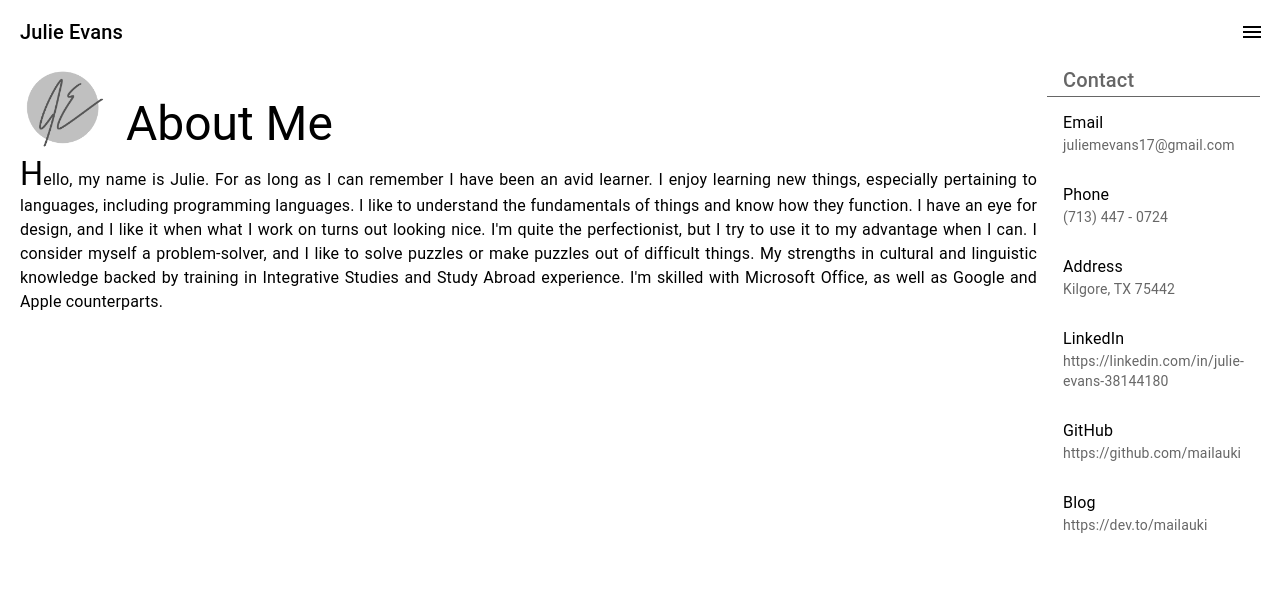
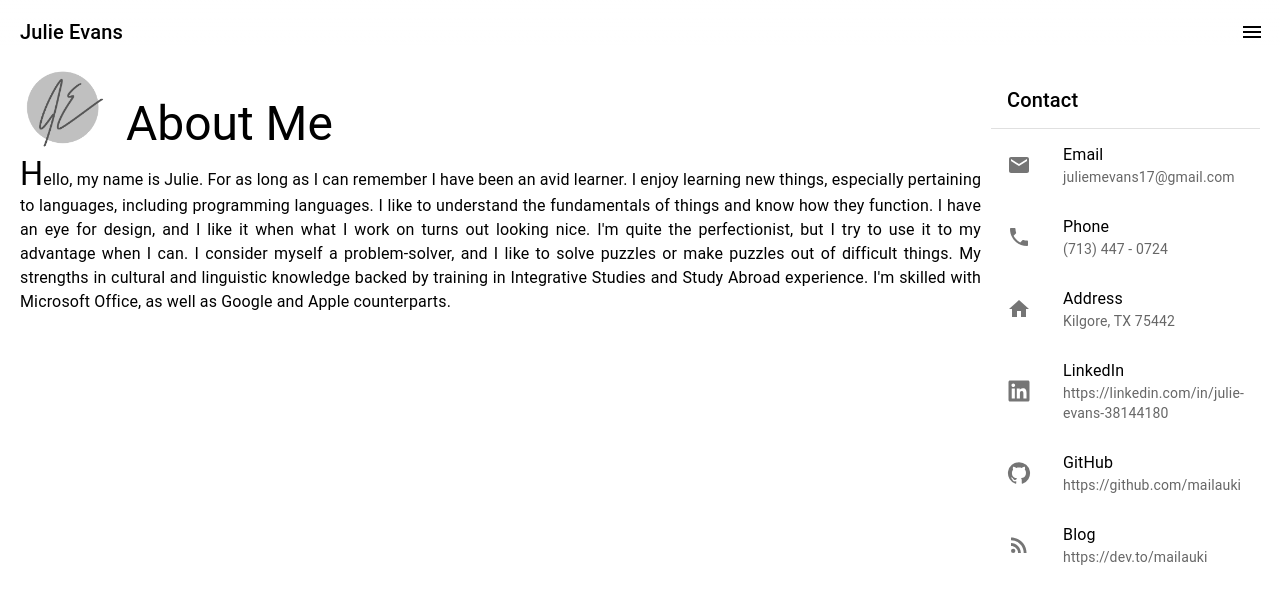
Before and after one commit to mailauki/portfolio-v1, a React (Create React App) app: page /about-me in a window 1280 px wide. Shown: the top 602 px of the page. Built offline with nearby package versions, Linux system fonts and the light colour scheme.

Commit message:
Added icons to Contact

```diff
--- a/src/App.css
+++ b/src/App.css
@@ -22,6 +22,7 @@
   top: 0;
   z-index: 2;
   /* background: linear-gradient(to bottom, rgba(0,0,0,0.7) 0%, rgba(0,0,0,0.3) 70%, rgba(0,0,0,0) 100%); */
+  background: linear-gradient(to bottom, rgba(255, 255, 255, 0.7) 0%, rgba(255, 255, 255, 0.3) 70%, rgba(255, 255, 255, 0) 100%);
 }
 
 .Content {
--- a/src/components/Header.js
+++ b/src/components/Header.js
@@ -87,6 +87,7 @@
               <ListItemText primary="About Me" />
             </ListItemButton>
           </ListItem>
+          <Divider />
         </List>
       </Drawer>
     </div>
--- a/src/pages/AboutMe.js
+++ b/src/pages/AboutMe.js
@@ -1,6 +1,11 @@
-import Logo from '../images/logo.png';
-import { List, ListItem, ListSubheader, ListItemText, Typography, Avatar } from '@mui/material';
+import Logo from '../images/JE-logo.png';
+import { List, ListItem, ListSubheader, ListItemIcon, ListItemText, Typography, Avatar, Divider, SvgIcon } from '@mui/material';
 import { createTheme, responsiveFontSizes, ThemeProvider } from '@mui/material/styles';
+import EmailIcon from '@mui/icons-material/Email';
+import PhoneIcon from '@mui/icons-material/Phone';
+import HomeIcon from '@mui/icons-material/Home';
+import GitHubIcon from '@mui/icons-material/GitHub';
+import RssFeedIcon from '@mui/icons-material/RssFeed';
 
 let theme = createTheme()
 theme = responsiveFontSizes(theme)
@@ -23,29 +28,47 @@
               <Typography variant="h4" component="span">H</Typography>ello, my name is Julie. For as long as I can remember I have been an avid learner. I enjoy learning new things, especially pertaining to languages, including programming languages. I like to understand the fundamentals of things and know how they function. I have an eye for design, and I like it when what I work on turns out looking nice. I'm quite the perfectionist, but I try to use it to my advantage when I can. I consider myself a problem-solver, and I like to solve puzzles or make puzzles out of difficult things. My strengths in cultural and linguistic knowledge backed by training in Integrative Studies and Study Abroad experience. I'm skilled with Microsoft Office, as well as Google and Apple counterparts.
             </Typography>
           </div>
-          <List
-            subheader={
-              <ListSubheader component="div" sx={{ borderBottom: 1 }}>
-                <Typography variant="h6">Contact</Typography>
-              </ListSubheader>
-            }
-          >
+          <List>
             <ListItem>
+              <ListItemText primary={<Typography variant="h6">Contact</Typography>} />
+            </ListItem>
+            <Divider />
+            <ListItem>
+              <ListItemIcon>
+                <EmailIcon />
+              </ListItemIcon>
               <ListItemText primary="Email" secondary="juliemevans17@gmail.com" />
             </ListItem>
             <ListItem>
+              <ListItemIcon>
+                <PhoneIcon />
+              </ListItemIcon>
               <ListItemText primary="Phone" secondary="(713) 447 - 0724" />
             </ListItem>
             <ListItem>
+              <ListItemIcon>
+                <HomeIcon />
+              </ListItemIcon>
               <ListItemText primary="Address" secondary="Kilgore, TX 75442" />
             </ListItem>
             <ListItem>
+              <ListItemIcon>
+                <SvgIcon viewBox="0 0 448 512">
+                  <path d="M416 32H31.9C14.3 32 0 46.5 0 64.3v383.4C0 465.5 14.3 480 31.9 480H416c17.6 0 32-14.5 32-32.3V64.3c0-17.8-14.4-32.3-32-32.3zM135.4 416H69V202.2h66.5V416zm-33.2-243c-21.3 0-38.5-17.3-38.5-38.5S80.9 96 102.2 96c21.2 0 38.5 17.3 38.5 38.5 0 21.3-17.2 38.5-38.5 38.5zm282.1 243h-66.4V312c0-24.8-.5-56.7-34.5-56.7-34.6 0-39.9 27-39.9 54.9V416h-66.4V202.2h63.7v29.2h.9c8.9-16.8 30.6-34.5 62.9-34.5 67.2 0 79.7 44.3 79.7 101.9V416z" />
+                </SvgIcon>
+              </ListItemIcon>
               <ListItemText primary="LinkedIn" secondary="https://linkedin.com/in/julie-evans-38144180" />
             </ListItem>
             <ListItem>
+              <ListItemIcon>
+                <GitHubIcon />
+              </ListItemIcon>
               <ListItemText primary="GitHub" secondary="https://github.com/mailauki" />
             </ListItem>
             <ListItem>
+              <ListItemIcon>
+                <RssFeedIcon />
+              </ListItemIcon>
               <ListItemText primary="Blog" secondary="https://dev.to/mailauki" />
             </ListItem>
           </List>
```
Also changed, not shown: src/images/JE-logo.png (renamed from src/images/logo.png).
